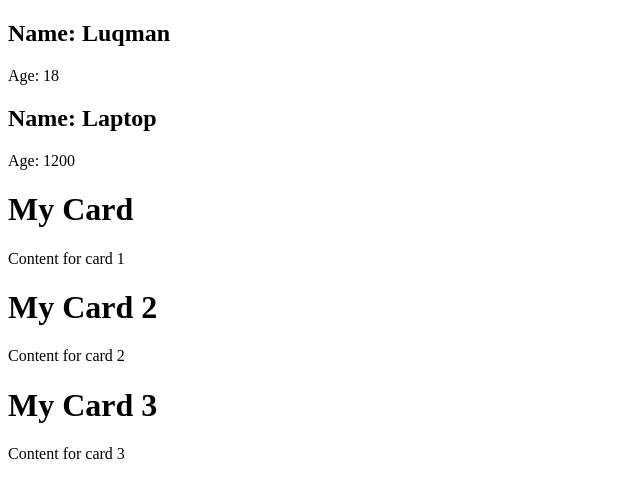
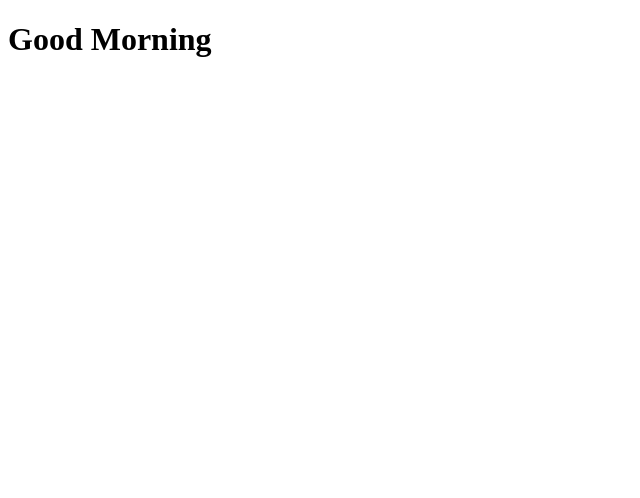
Before and after one commit to ForeverPlat/learning-react, a React (Vite) app: page / in a window 1280 px wide. Shown: the top 498 px of the page, without its empty margins (0-640 px from the left). Built offline with nearby package versions, Linux system fonts and the light colour scheme.

Commit message:
conditional rendering

```diff
--- a/src/App.jsx
+++ b/src/App.jsx
@@ -1,39 +1,20 @@
 import React from 'react'
-import Person from './components/Person';
-import Product from './components/Product';
-import Card from './components/Card';
+import Weather from './components/Weather';
+import UserStatus from './components/UserStatus';
+import Greeting from './components/Greeting';
 
 const App = () => {
 
-  const name = "Luqman";
-  const age = 18;
+  return <div>
 
-  const productName = "Laptop";
-  const price = 1200;
 
-  return (
-    <div>
+    {/* <Weather temperature={16}/> */}
 
-      <Person name={name} age={age}/>
-      <Product name={ productName } price={ price }/>
+    {/* <UserStatus loggedIn={true} isAdmin={true} /> */}
 
-      <Card>
-        <h1>My Card</h1>
-        <p>Content for card 1</p>
-      </Card>
+    <Greeting timeOfDay="morning" />
+  </div>
 
-      <Card>
-        <h1>My Card 2</h1>
-        <p>Content for card 2</p>
-      </Card>
-
-      <Card>
-        <h1>My Card 3</h1>
-        <p>Content for card 3</p>
-      </Card>
-
-    </div>
-  );
 
 }
 
--- a/src/components/Card.jsx
+++ /dev/null
@@ -1,10 +0,0 @@
-import React from 'react'
-
-const Card = ({ children }) => {
-
-  return (
-    <div>{ children }</div>
-  )
-}
-
-export default Card
--- /dev/null
+++ b/src/components/Greeting.jsx
@@ -0,0 +1,10 @@
+import React from 'react'
+
+const Greeting = ({ timeOfDay }) => {
+
+
+    return timeOfDay === "morning" ? (<h1>Good Morning</h1>) : (<h1>Good Afternoon</h1>);
+
+}
+
+export default Greeting
--- a/src/components/Person.jsx
+++ /dev/null
@@ -1,13 +0,0 @@
-import React from 'react'
-
-const Person = ({ name, age }) => {
-    return (
-        <div>
-
-            <h2>Name: { name }</h2>
-            <p>Age: { age }</p>
-        </div>
-    )
-}
-
-export default Person
--- a/src/components/Product.jsx
+++ /dev/null
@@ -1,15 +0,0 @@
-import React from 'react'
-
-const Product = ({ name, price }) => {
-
-    return (
-        <div>
-
-            <h2>Name: { name }</h2>
-            <p>Age: { price }</p>
-
-        </div>
-    )
-}
-
-export default Product
--- /dev/null
+++ b/src/components/UserStatus.jsx
@@ -0,0 +1,18 @@
+import React from 'react'
+
+const UserStatus = ({ loggedIn, isAdmin }) => {
+
+    if (loggedIn && isAdmin) {
+        return <h2>Welcome Admin</h2>
+    }
+    if (loggedIn) {
+        return <h2>Welcome User</h2>
+    }
+
+
+    return (
+        <div></div>
+    )
+}
+
+export default UserStatus
--- /dev/null
+++ b/src/components/Weather.jsx
@@ -0,0 +1,18 @@
+import React from 'react'
+
+const Weather = ({ temperature }) => {
+
+    if (temperature < 15) {
+        return <p>It's cold outside</p>
+
+    } else if (temperature >= 15 && temperature <= 24) {
+        return <p>It's nice outside</p>
+
+    } else if (temperature > 25){
+        return <p>It's hot outside</p>
+
+    }
+
+}
+
+export default Weather
```
